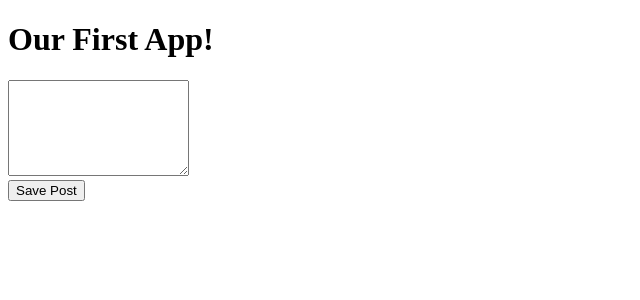
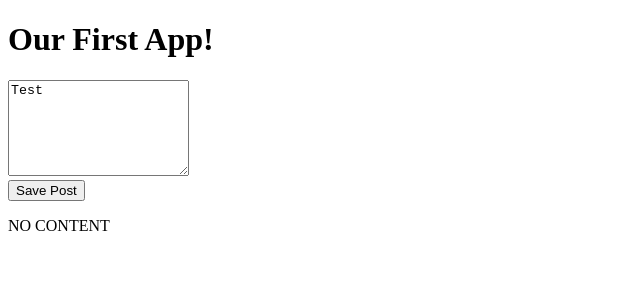
Before and after one commit to Lisonallie/angular-mean-course, an Angular app in the folder mean-course/: page / in a window 1280 px wide. Shown: the top 300 px of the page, without its empty margins (0-640 px from the left). Built offline with nearby package versions, Linux system fonts and the light colour scheme.

Commit message:
add different ways to get the text from textarea

```diff
--- a/mean-course/src/app/post-create/post-create.component.html
+++ b/mean-course/src/app/post-create/post-create.component.html
@@ -1,4 +1,4 @@
-<textarea rows="6"></textarea>
+<textarea rows="6" [value]="'Test'" #postInput></textarea>
 <br />
-<button (click)="onAddPost()">Save Post</button>
+<button (click)="onAddPost(postInput)">Save Post</button>
 <p>{{ newPost }}</p>
--- a/mean-course/src/app/post-create/post-create.component.ts
+++ b/mean-course/src/app/post-create/post-create.component.ts
@@ -6,7 +6,7 @@ import { Component, OnInit } from '@angular/core';
   styleUrls: ['./post-create.component.sass']
 })
 export class PostCreateComponent implements OnInit {
-  newPost = '';
+  newPost = 'NO CONTENT';
 
 
   constructor() { }
@@ -14,7 +14,8 @@ export class PostCreateComponent implements OnInit {
   ngOnInit() {
   }
 
-  onAddPost() {
+  onAddPost(postInput: HTMLTextAreaElement) {
+    console.dir(postInput);
     this.newPost = "The user's post";
   }
 
```
